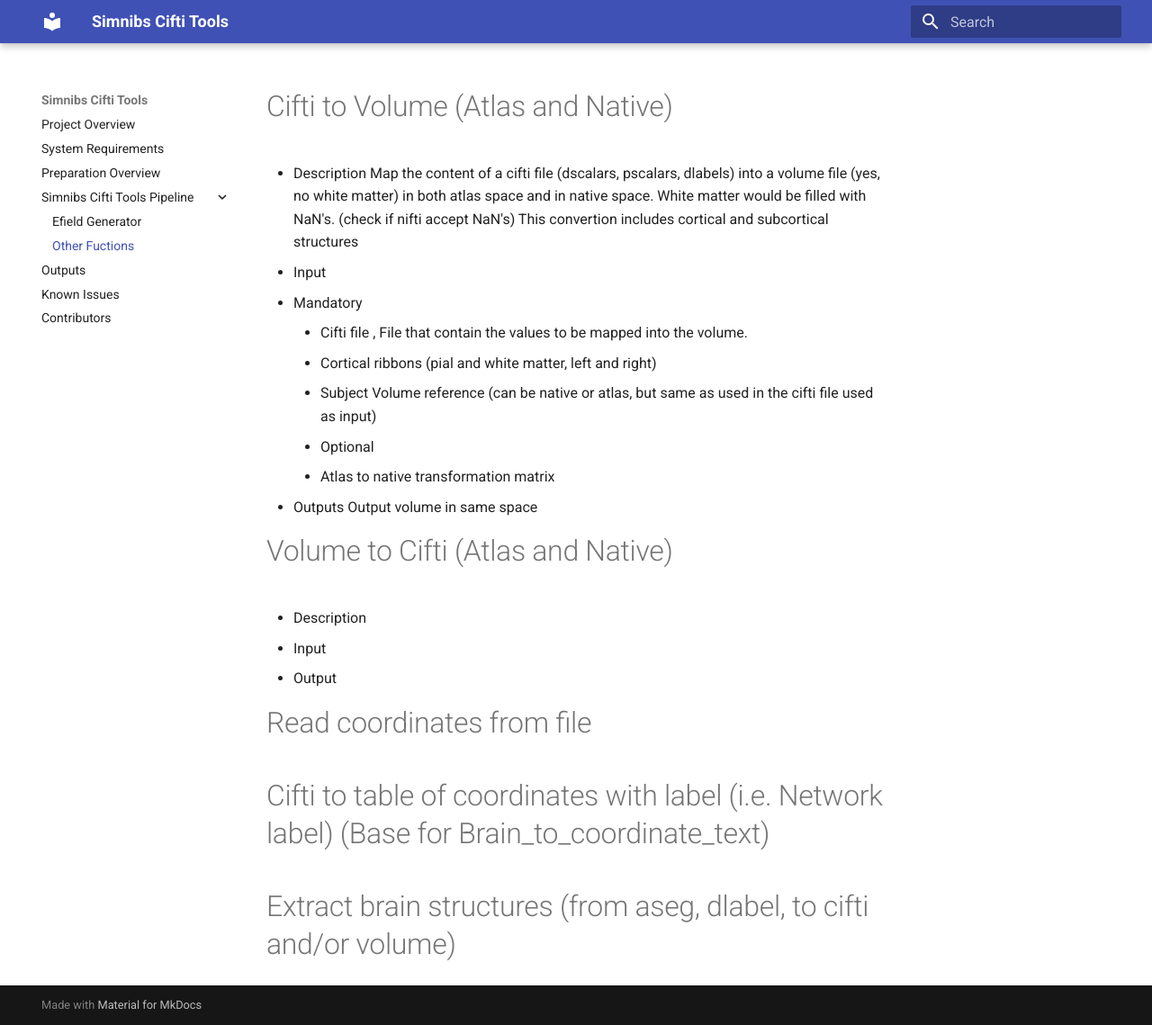
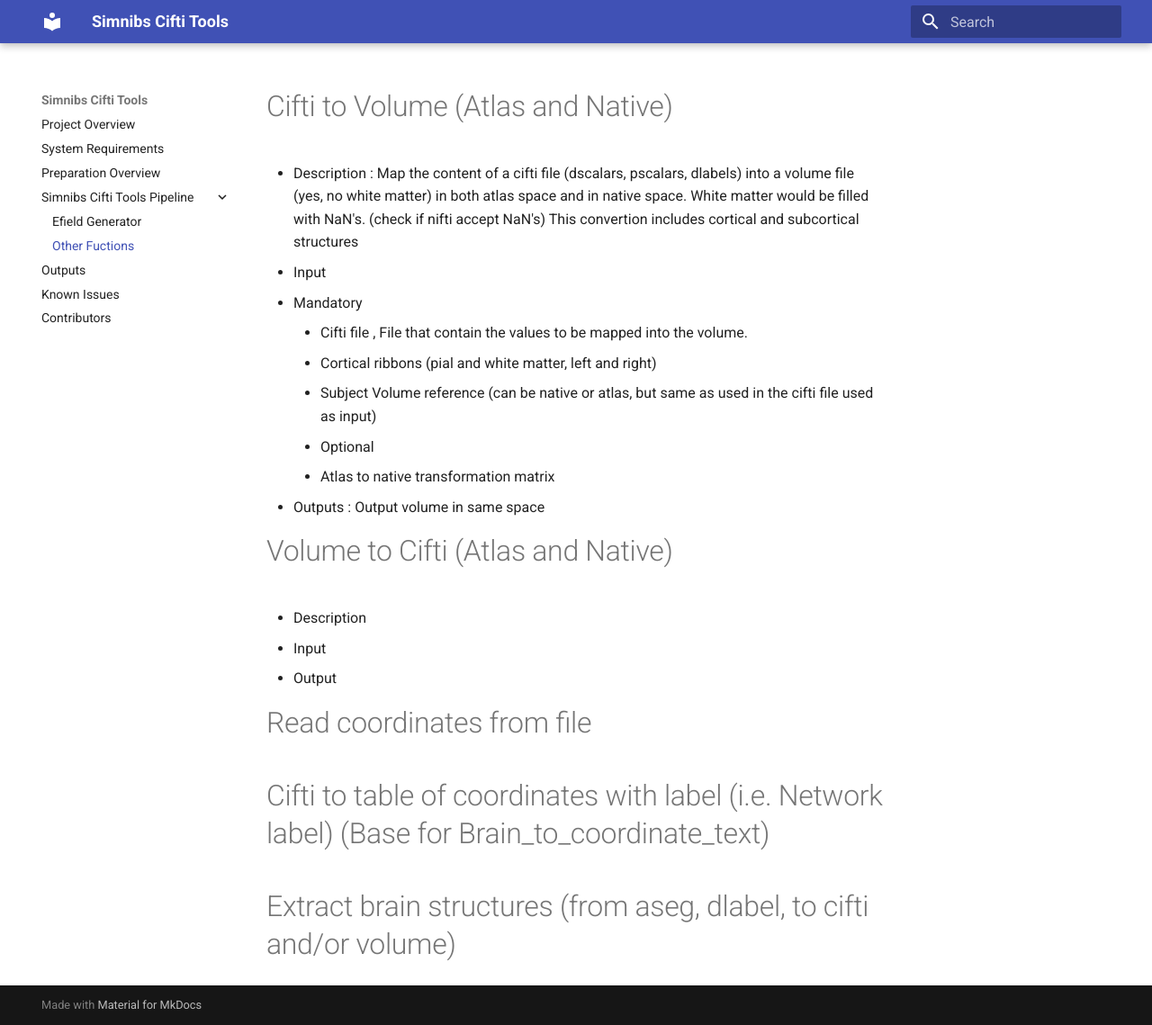
Before and after one commit to DCAN-Labs/simnibs_cifti_tools_RTD2, an MkDocs documentation site: the page built from docs/other_functions.md, in a window 1280 px wide and 1139 px high. Shown: the whole window at 90% size. Built offline with MkDocs 1.6.1 and Material for MkDocs 9.7.7, drawn with Linux system fonts in a browser that asks for light colours; old or Windows-style settings are respelled for this version of MkDocs.

```diff
--- a/docs/other_functions.md
+++ b/docs/other_functions.md
@@ -1,6 +1,5 @@
 # Cifti to Volume (Atlas and Native)
-- Description
-    Map the content of a cifti file (dscalars, pscalars, dlabels) into a volume file (yes, no white matter) in both atlas space and in native space. White matter would be filled with NaN's. (check if nifti accept NaN's)
+- Description : Map the content of a cifti file (dscalars, pscalars, dlabels) into a volume file (yes, no white matter) in both atlas space and in native space. White matter would be filled with NaN's. (check if nifti accept NaN's)
 This convertion includes cortical and subcortical structures
 - Input
   - Mandatory
@@ -9,8 +8,7 @@ This convertion includes cortical and subcortical structures
     - Subject Volume reference (can be native or atlas, but same as used in the cifti file used as input)
     - Optional
     - Atlas to native transformation matrix
-- Outputs
-Output volume in same space
+- Outputs : Output volume in same space
 
 # Volume to Cifti (Atlas and Native)
 - Description
```
